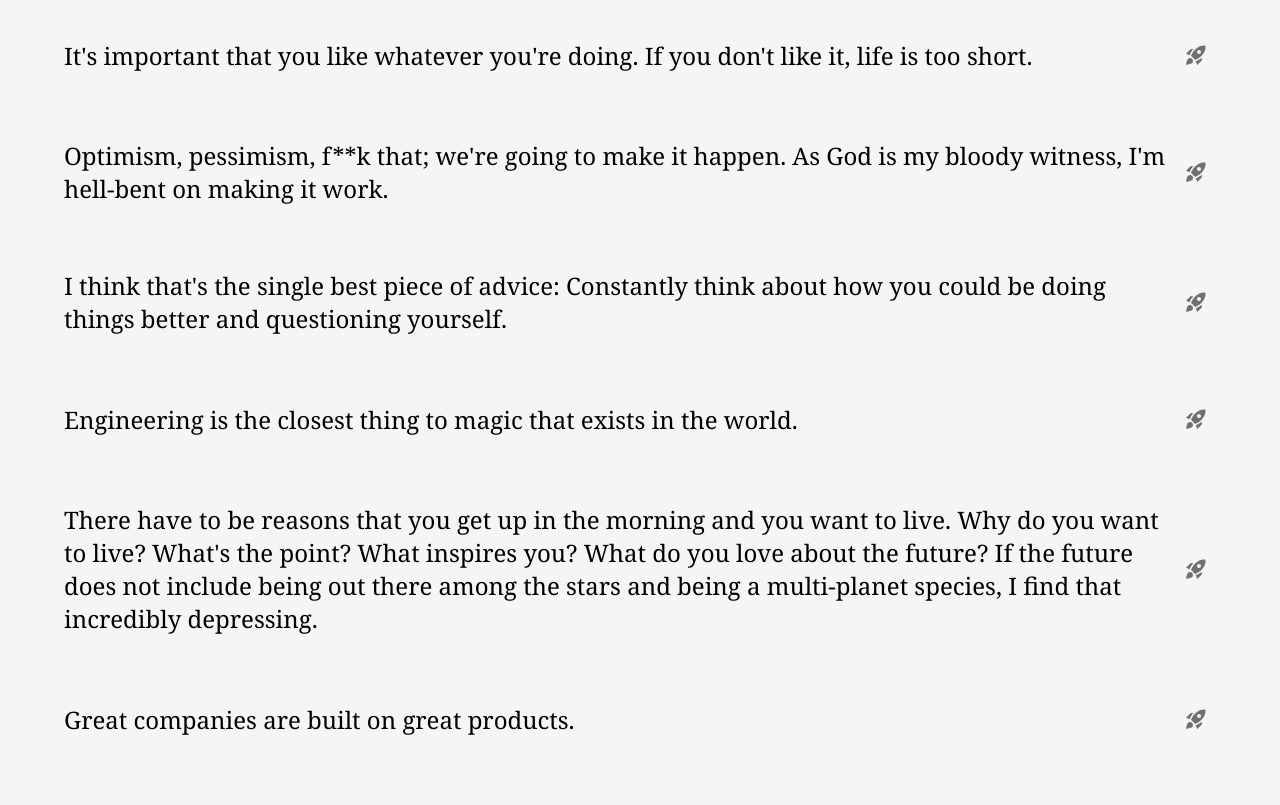
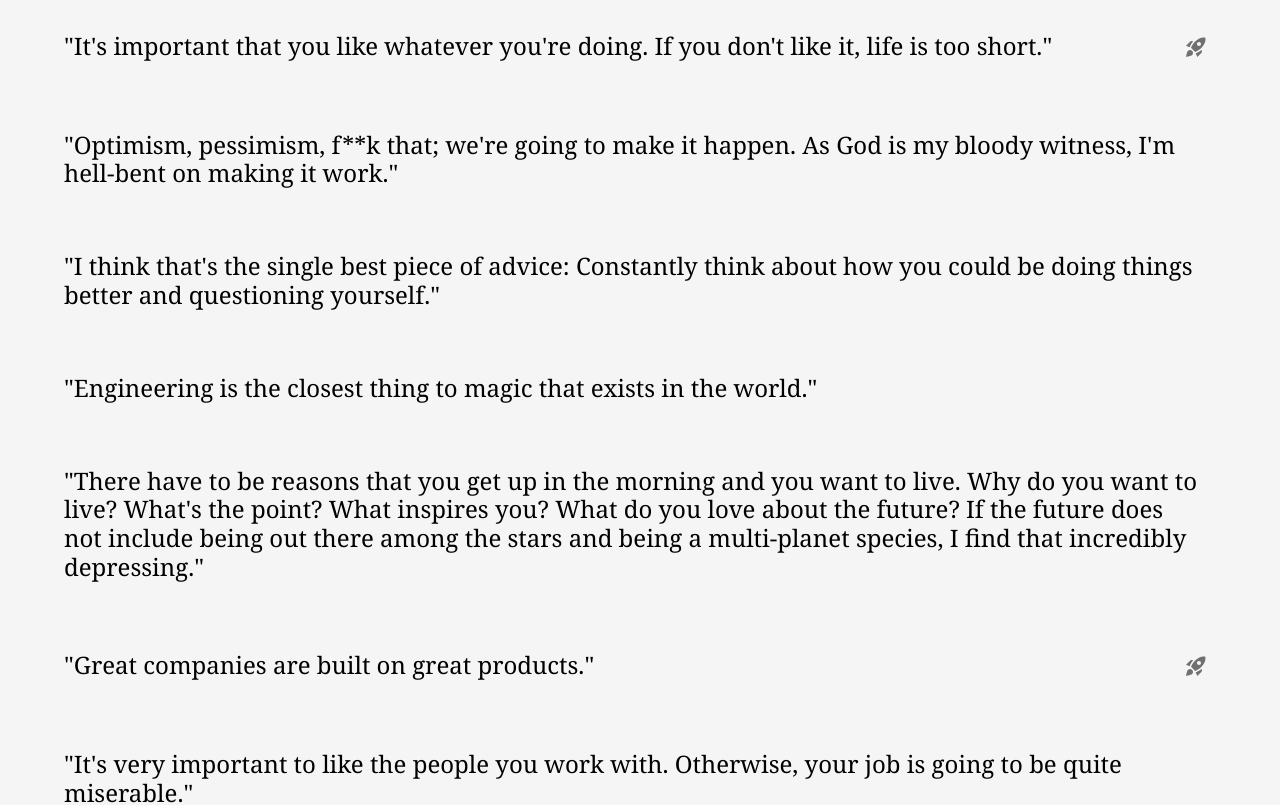
Before and after one commit to trungpham10/elonmusk-archive, a React (Create React App) app: page / in a window 1280 px wide. Shown: the part 700-1505 px from the top of the page. Built offline with nearby package versions, Linux system fonts and the light colour scheme.

Commit message:
update icon display

```diff
--- a/public/quotes_data.json
+++ b/public/quotes_data.json
@@ -2,31 +2,31 @@
     "quotes": [
         {
             "quote": "You must feel compelled to do it. If you need encouraging words, don't do it.",
-            "url": "https://www.youtube-nocookie.com/embed/JGfygJXTwq4?controls=0"
+            "url": "https://www.youtube-nocookie.com/embed/ie2eME2y_3Q?controls=0&autoplay=1"
         },
         {
             "quote": "When something is important enough, you do it even if the odds are not in your favor.",
-            "url": "https://youtu.be/ie2eME2y_3Q"
+            "url": "https://www.youtube-nocookie.com/embed/ie2eME2y_3Q?controls=0&autoplay=1"
         },
         {
             "quote": "If something's important enough, you should try. Even if the probable outcome is failure.",
-            "url": "https://www.youtube.com/watch?v=55uVa6chpTA"
+            "url": "https://www.youtube-nocookie.com/embed/ie2eME2y_3Q?controls=0&autoplay=1"
         },
         {
             "quote": "Starting a business is not for everyone. Starting a business - I'd say, number one is have a high pain threshold.",
-            "url": "https://youtu.be/Q6NnT6vpjdc"
+            "url": "https://www.youtube-nocookie.com/embed/B8O9-gUVssw?controls=0&amp;start=281"
         },
         {
             "quote": "Work hard every waking hour.",
-            "url": "https://youtu.be/B8O9-gUVssw"
+            "url": "https://www.youtube-nocookie.com/embed/Qa_4c9zrxf0?controls=0"
         },
         {
             "quote": "Take risk now. Do something bold. You won't regret it.",
-            "url": "https://youtu.be/B8O9-gUVssw"
+            "url": "https://www.youtube-nocookie.com/embed/Qa_4c9zrxf0?controls=0&amp;start=236"
         },
         {
             "quote": "It's important that you like whatever you're doing. If you don't like it, life is too short.",
-            "url": "https://youtu.be/B8O9-gUVssw"
+            "url": "https://www.youtube-nocookie.com/embed/B8O9-gUVssw?controls=0&amp;start=331"
         },
         {
             "quote": "Optimism, pessimism, f**k that; we're going to make it happen. As God is my bloody witness, I'm hell-bent on making it work."
@@ -41,7 +41,8 @@
             "quote": "There have to be reasons that you get up in the morning and you want to live. Why do you want to live? What's the point? What inspires you? What do you love about the future? If the future does not include being out there among the stars and being a multi-planet species, I find that incredibly depressing."
         },
         {
-            "quote": "Great companies are built on great products."
+            "quote": "Great companies are built on great products.",
+            "url": "https://www.youtube-nocookie.com/embed/Qa_4c9zrxf0?controls=0&amp;start=116"
         },
         {
             "quote": "It's very important to like the people you work with. Otherwise, your job is going to be quite miserable."
--- a/src/App.css
+++ b/src/App.css
@@ -42,7 +42,7 @@
 }
 
 iframe {
-  animation: slide-up 3s forwards;
+  animation: slide-up 1s forwards;
 }
 
 .quote-video {
@@ -57,6 +57,8 @@ iframe {
   font-size: x-large;
   align-self: center;
   text-align: left;
+  /* font-weight: 550; */
+  line-height: 1.2;
 }
 
 .quote-text:hover {
@@ -79,10 +81,10 @@ a, a:visited, a:hover {
 
 @keyframes slide-up {
   0% {
-    margin-top: 500%;
+    margin-top: 400%;
   }
 
   100% {
-    margin-top: 70%;
+    margin-top: 50%;
   }
 }
--- a/src/App.js
+++ b/src/App.js
@@ -29,11 +29,11 @@ function App() {
         <TextField id="filled-basic" label="type something" variant="outlined" size="small" onChange={event=>setSearchInput(event.target.value)}/>
       </div>}
 
-      <Modal className='video-modal' show={show} fullscreen={true} animation={false} restoreFocus={true} keyboard={true} centered={true} onHide={()=>setShow(false)} onClick={()=>setShow(false)}>
+      {modalUrl && <Modal className='video-modal' show={show} fullscreen={true} animation={false} restoreFocus={true} keyboard={true} centered={true} onHide={()=>setShow(false)} onClick={()=>setShow(false)}>
         <Modal.Body closeButton>
           <iframe width="390px" height="219px" src={modalUrl} title="YouTube video player" frameBorder="0" allow="accelerometer; autoplay; clipboard-write; encrypted-media; gyroscope; picture-in-picture" allowFullScreen></iframe>
         </Modal.Body>
-      </Modal>
+      </Modal>}
       <div className='all-quotes'>
         {!show && <div>
           {
--- a/src/Quote.js
+++ b/src/Quote.js
@@ -7,14 +7,14 @@ export default function Quote(props) {
     return (
         <div className="quote">
             <div className="quote-text">
-                <div>{props.text}</div>
+                <div>"{props.text}"</div>
             </div>
             <IconButton
                 onClick={()=>{
                     props.setShow(true);
                     props.setModalUrl(props.url)
                 }}>
-                <RocketLaunchIcon fontSize="medium"/>
+                {props.url && <RocketLaunchIcon fontSize="medium"/>}
             </IconButton>
         </div>
     );
```
